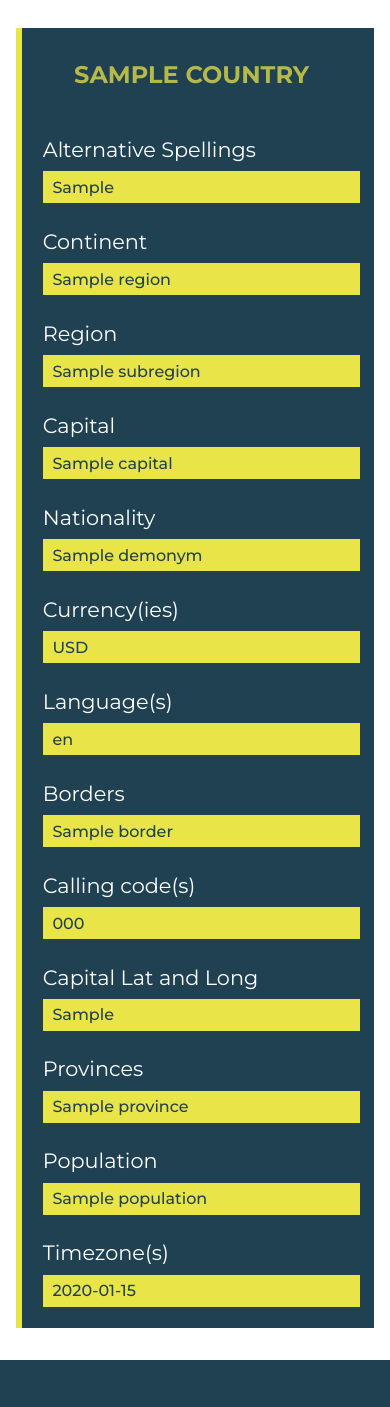
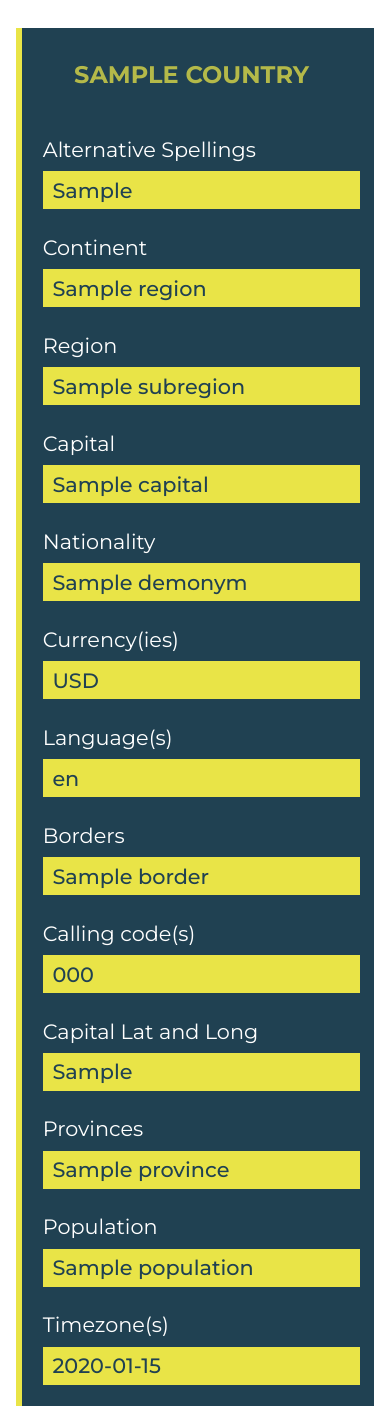
Before and after one commit to engrmarkk/country-Info, a Flask app: template templates/index.html in a window 390 px wide. Shown: the part 224-1631 px from the top of the page. Before the commit the page ends 1584 px from the top, so only its background shows below. Run offline with Flask 2, Linux system fonts and the light colour scheme; the template is opened without the code that fills it: values that come from a table or form of the project are taken from there, most other values are stand-ins (such as "Sample title", 1, 10 or a date in 2020).

```diff
--- a/static/css/style.css
+++ b/static/css/style.css
@@ -77,6 +77,7 @@ h1{
     width: 100%;
     color: #204152;
     font-weight: 500;
+    font-size: 1.3rem;
 }
 
 .label{
```
